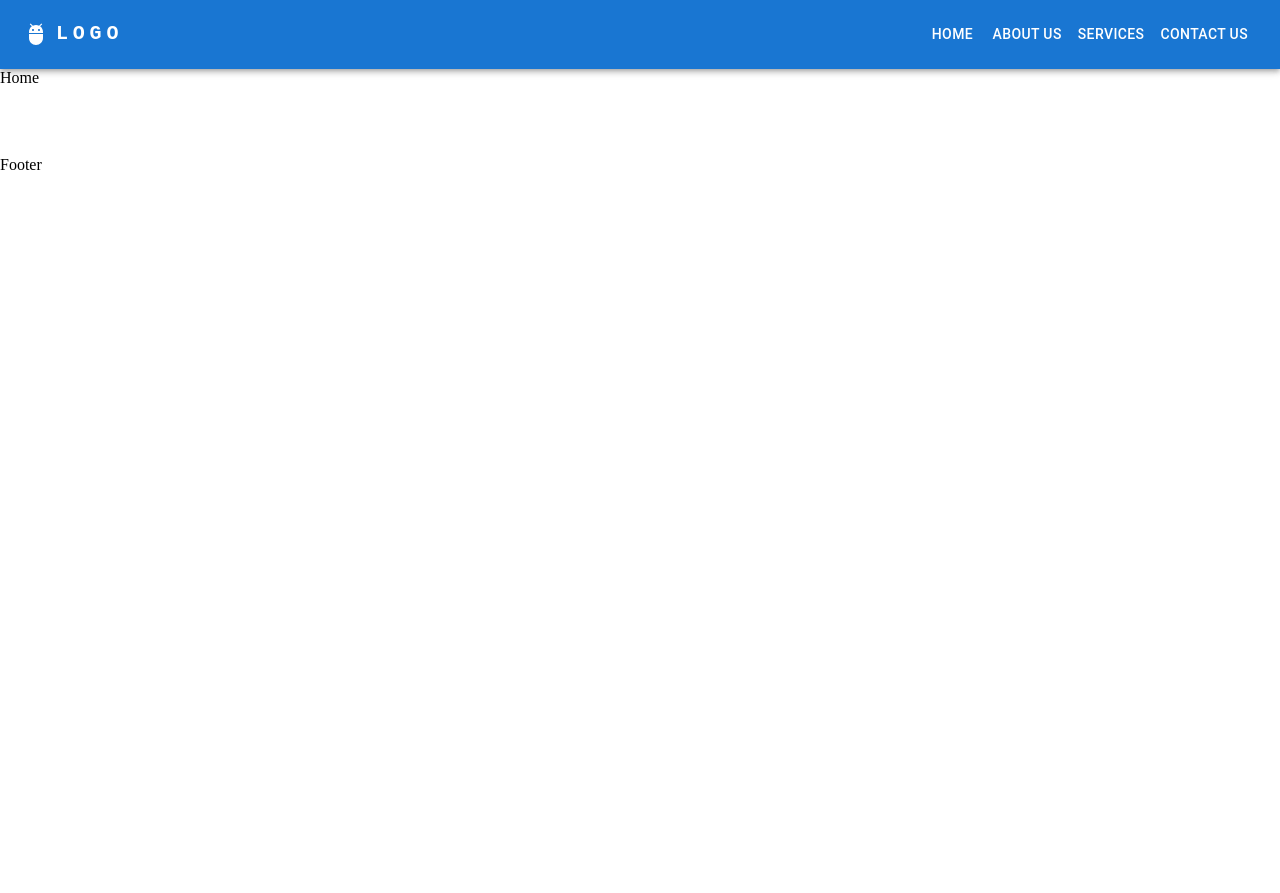
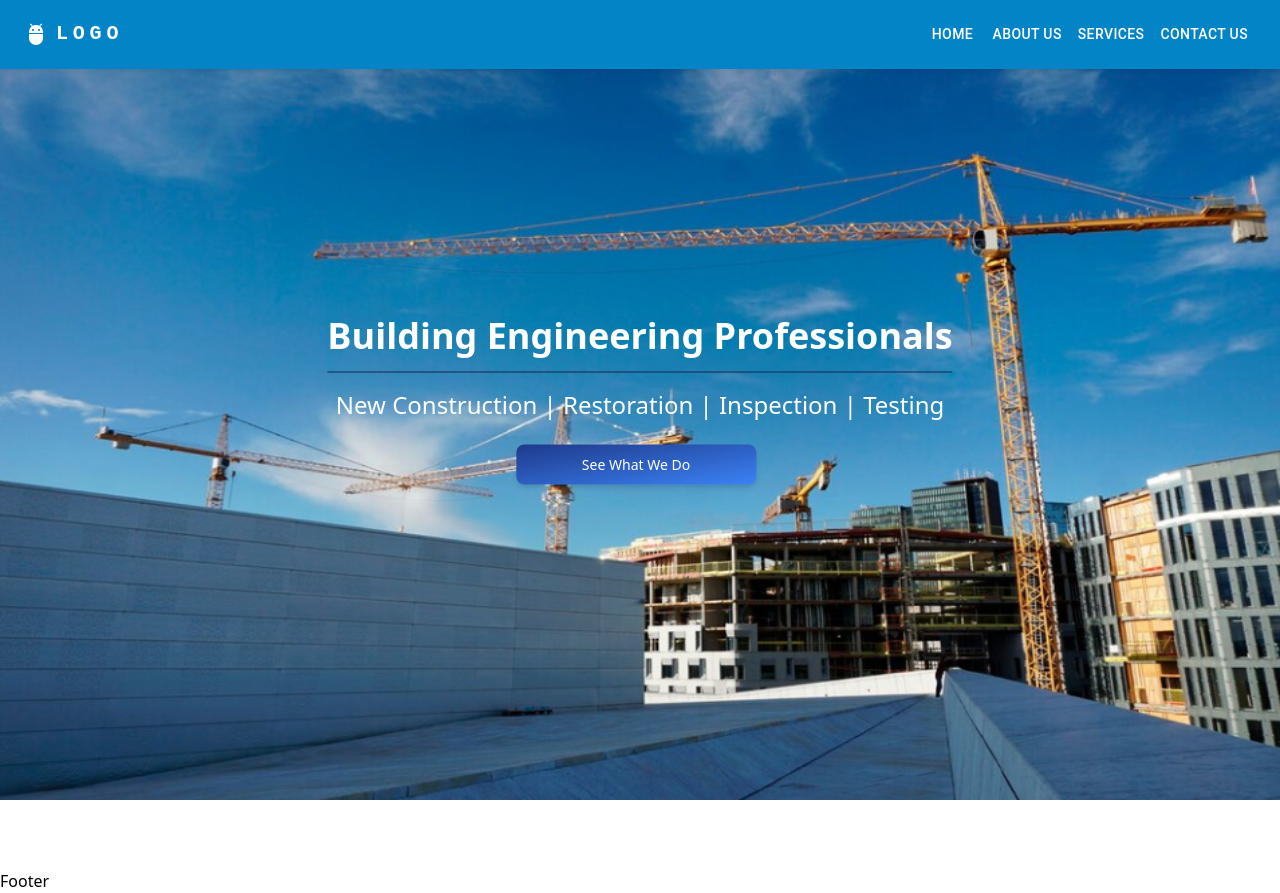
Before and after one commit to khadijatahira2001/GM-Global-, a React (Create React App) app: page / in a window 1280 px wide. Before the commit the page ends 800 px from the top, so only its background shows below. Built offline with nearby package versions, Linux system fonts and the light colour scheme.

Commit message:
add feature

```diff
--- a/package.json
+++ b/package.json
@@ -39,5 +39,8 @@
       "last 1 firefox version",
       "last 1 safari version"
     ]
+  },
+  "devDependencies": {
+    "tailwindcss": "^3.4.1"
   }
 }
--- a/public/index.html
+++ b/public/index.html
@@ -5,6 +5,8 @@
     <link rel="icon" href="%PUBLIC_URL%/favicon.ico" />
     <meta name="viewport" content="width=device-width, initial-scale=1" />
     <meta name="theme-color" content="#000000" />
+    <script src="https://cdn.tailwindcss.com"></script>
+
     <meta
       name="description"
       content="Web site created using create-react-app"
--- a/src/Components/Header.js
+++ b/src/Components/Header.js
@@ -1,4 +1,5 @@
 import * as React from "react";
+import { useState, useEffect } from "react";
 import {
   AppBar,
   Box,
@@ -13,7 +14,7 @@ import {
   ListItemText,
   Drawer,
   ListItem,
-  ListItemIcon
+  ListItemIcon,
 } from "@mui/material";
 import {
   Mail as MailIcon,
@@ -26,17 +27,32 @@ const pages = ["Home", "About Us", "Services", "Contact Us"];
 
 function Header() {
   const [open, setOpen] = React.useState(false);
-
+  const [isSticky, setIsSticky] = useState(true);
   const toggleDrawer = (newOpen) => () => {
     setOpen(newOpen);
   };
+  const handleScroll = () => {
+
+
+    if (window.scrollY > 0 && !isSticky || isSticky) {
+      setIsSticky(true);
+    } else if(window.scrollY ===0 && isSticky) {
+      setIsSticky(false);
+    }
+  };
+  useEffect(() => {
+    window.addEventListener("scroll", handleScroll);
+    return () => {
+      window.removeEventListener("scroll", handleScroll);
+    };
+  }, []);
 
   const DrawerList = (
     <Box sx={{ width: 250 }} role="presentation" onClick={toggleDrawer(false)}>
       <Toolbar />
 
       <List>
-        {['Inbox', 'Starred', 'Send email', 'Drafts'].map((text, index) => (
+        {["Inbox", "Starred", "Send email", "Drafts"].map((text, index) => (
           <ListItem key={text} disablePadding>
             <ListItemButton>
               <ListItemIcon>
@@ -49,7 +65,7 @@ function Header() {
       </List>
       <Divider />
       <List>
-        {['All mail', 'Trash', 'Spam'].map((text, index) => (
+        {["All mail", "Trash", "Spam"].map((text, index) => (
           <ListItem key={text} disablePadding>
             <ListItemButton>
               <ListItemIcon>
@@ -63,10 +79,16 @@ function Header() {
     </Box>
   );
 
-
   return (
     <>
-      <AppBar id="MAIN_APP_BAR" position="static">
+      <AppBar
+        id="MAIN_APP_BAR"
+        position={isSticky ? "fixed" : "static"}
+        sx={{
+          backgroundColor: isSticky ? "#0284c7" : "transparent",
+          boxShadow: isSticky ? "0px 1px 5px rgba(0,0,0,0.1)" : "none",
+        }}
+      >
         <Container maxWidth="xl">
           <Toolbar disableGutters>
             <AdbIcon sx={{ display: { xs: "none", md: "flex" }, mr: 1 }} />
@@ -95,7 +117,6 @@ function Header() {
                 aria-controls="menu-appbar"
                 aria-haspopup="true"
                 onClick={toggleDrawer(!open)}
-
                 color="inherit"
               >
                 <MenuIcon />
--- a/src/Components/Home.js
+++ b/src/Components/Home.js
@@ -1,6 +1,22 @@
 import React from "react";
+import backgrdImg from "../Assets/main_background.png";
+const Home = () => {
+  return <div >
+    <img className="md:w-full md:max-h-screen
+" src={backgrdImg}/>
+<div className="absolute top-1/2 left-1/2 transform -translate-x-1/2 -translate-y-1/2 text-white text-center">
+  <h5 className="text-4xl font-bold">Building Engineering Professionals</h5>
+  <hr className="max-w-[900px] mt-4 border-blue-950"/>
+  <p className="mt-4 text-2xl">New Construction | Restoration | Inspection | Testing</p>
 
-const Home = () => {
-  return <div>Home</div>;
+<button type="button" class="text-white bg-gradient-to-br from-blue-900 px-sm
+     to-blue-500 hover:bg-gradient-to-bl focus:ring-4 focus:outline-none
+      focus:ring-blue-300 dark:focus:ring-blue-800 font-medium rounded-lg text-sm px-5 py-2.5 text-center me-2 mt-6 w-60 transition
+      shadow-md cursor-pointer hover:-translate-y-3">See What We Do
+</button>
+
+</div>
+
+  </div>;
 };
 export default Home;
--- /dev/null
+++ b/tailwind.config.js
@@ -0,0 +1,10 @@
+/** @type {import('tailwindcss').Config} */
+module.exports = {
+  content: [
+    "./src/**/*.{js,jsx,ts,tsx}",
+  ],
+  theme: {
+    extend: {},
+  },
+  plugins: [],
+}
```
Also changed, not shown: 1 other file (tests, documents, lock files or other folders).
